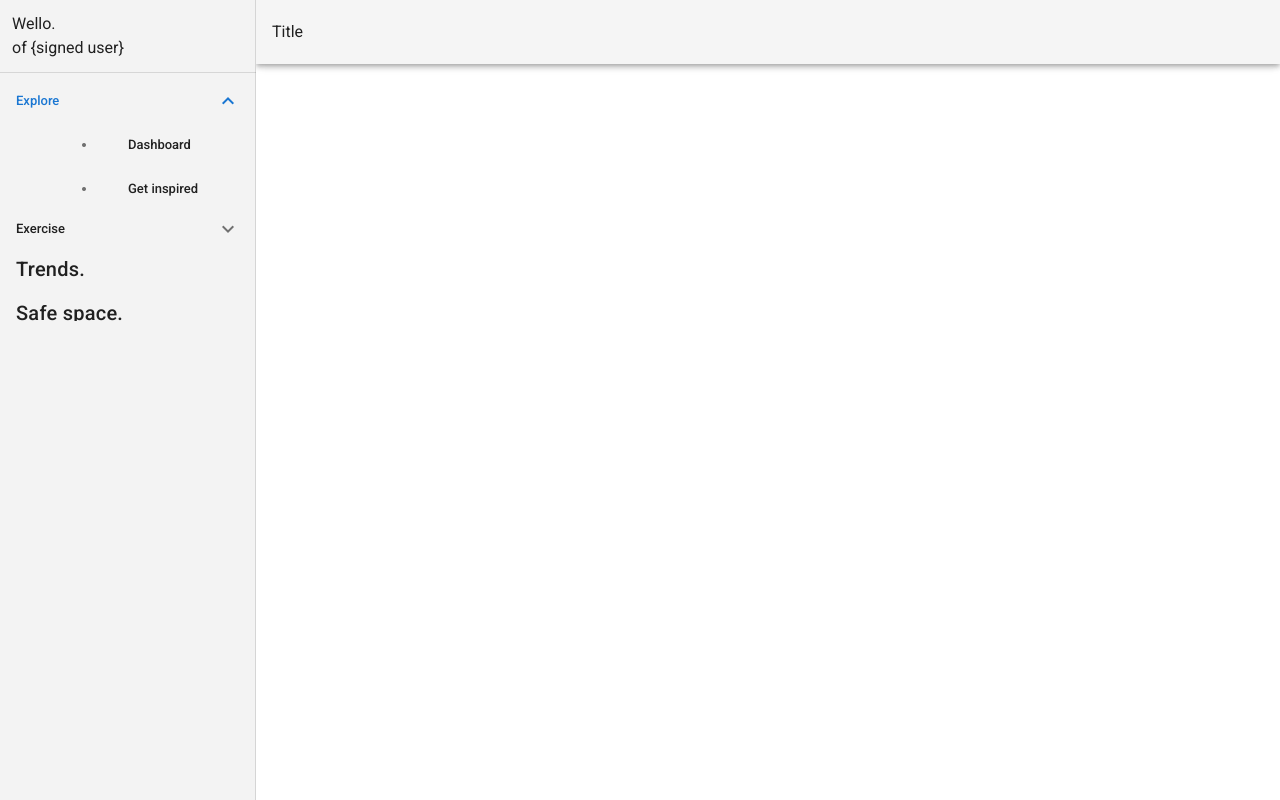
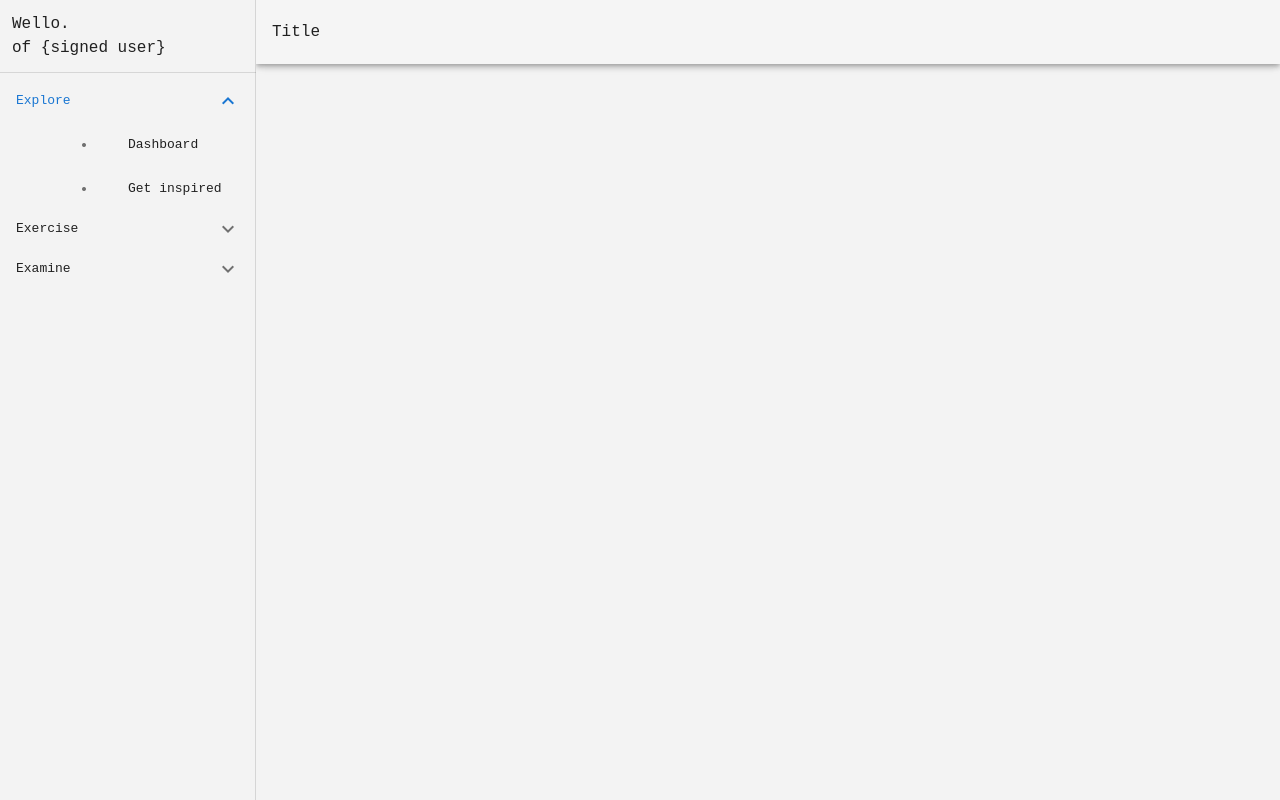
Before and after one commit to sabgul/webapp-mental-health-management, a Vue app in the folder wello-frontend/: page / in a window 1280 px wide. Built offline with nearby package versions, Linux system fonts and the light colour scheme.

Commit message:
unify menu visuals

```diff
--- a/wello-frontend/src/App.vue
+++ b/wello-frontend/src/App.vue
@@ -27,3 +27,12 @@ export default {
   }),
 };
 </script>
+
+<style>
+
+#app {
+  background-color: #F3F3F3;
+  font-family: 'Courier New', Courier, monospace;
+}
+
+</style>
--- a/wello-frontend/src/components/SideBar.vue
+++ b/wello-frontend/src/components/SideBar.vue
@@ -16,6 +16,8 @@
         <v-divider></v-divider>
 
         <!-- Menu  -->
+
+        <!-- Explore group -->
         <v-list nav dense>
           <v-list-group
           :value="true"
@@ -40,6 +42,7 @@
           </v-list-item>
         </v-list-group>
 
+        <!-- Exercise group -->
         <v-list-group
           no-action
         >
@@ -63,13 +66,30 @@
           </v-list-item>
         </v-list-group>
 
-        <v-list-item link href="trends">
-                <v-list-item-title class="title">Trends.</v-list-item-title>
-        </v-list-item>
+        <!-- Examine group -->
+        <v-list-group
+          no-action
+        >
+          <template v-slot:activator>
+            <v-list-item-content>
+              <v-list-item-title>Examine</v-list-item-title>
+            </v-list-item-content>
+          </template>
 
-        <v-list-item link href="safespace">
-                <v-list-item-title class="title">Safe space.</v-list-item-title>
-        </v-list-item>
+          <v-list-item
+            v-for="([title, icon, link], i) in examine_list"
+            :key="i"
+            link @click="goToPage(link)"
+          >
+            <v-list-item-icon>
+              <v-icon v-text="icon"></v-icon>
+            </v-list-item-icon>
+
+            <v-list-item-title v-text="title"></v-list-item-title>
+
+          </v-list-item>
+        </v-list-group>
+
         </v-list>
     </v-navigation-drawer>
   </v-container>
@@ -86,10 +106,15 @@
       ],
 
       exercise_list: [
-        ['Breathe', 'mdi-circle-small', '/breathing'],
-        ['Journal', 'mdi-circle-small', '/journaling'],
-        ['Meditate', 'mdi-menu-right-outline', '/meditation'],
+        ['Breathe', 'mdi-minus', '/breathing'],
+        ['Journal', 'mdi-minus', '/journaling'],
+        ['Meditate', 'mdi-minus', '/meditation'],
         ['Reflect', 'mdi-minus', '/reflect'],
+      ],
+
+      examine_list: [
+        ['Trends', 'mdi-menu-right-outline', '/trends'],
+        ['Safe space', 'mdi-menu-right-outline', '/safespace'],
       ],
     }),
 
--- a/wello-frontend/src/router/router.js
+++ b/wello-frontend/src/router/router.js
@@ -1,40 +1,4 @@
-// import Vue from 'vue';
-// import VueRouter from 'vue-router';
-
-// Vue.use(VueRouter);
-
-// const router = new VueRouter({
-//     mode: 'history',
-
-//     routes: [
-//         // General routes
-//         {
-//             path: '/',
-//             name: 'homepage',
-//             component: () => import('@/views/general/MainPage'),
-//         },
-
-//         {
-//             path: '/inspiration',
-//             name: 'inspiration',
-//             component: () => import('@/views/explore/Inspiration'),
-//         },
-
-//         {
-//             path: '/trends',
-//             name: 'trends',
-//             component: () => import('@/views/general/Trends'),
-//         },
-
-//         {
-//             path: '/safespace',
-//             name: 'safespace',
-//             component: () => import('@/views/general/SafeSpace'),
-//         },
-//     ]
-// });
-
-export default[
+ export default[
     {
         path: '/',
         name: 'homepage',
```
